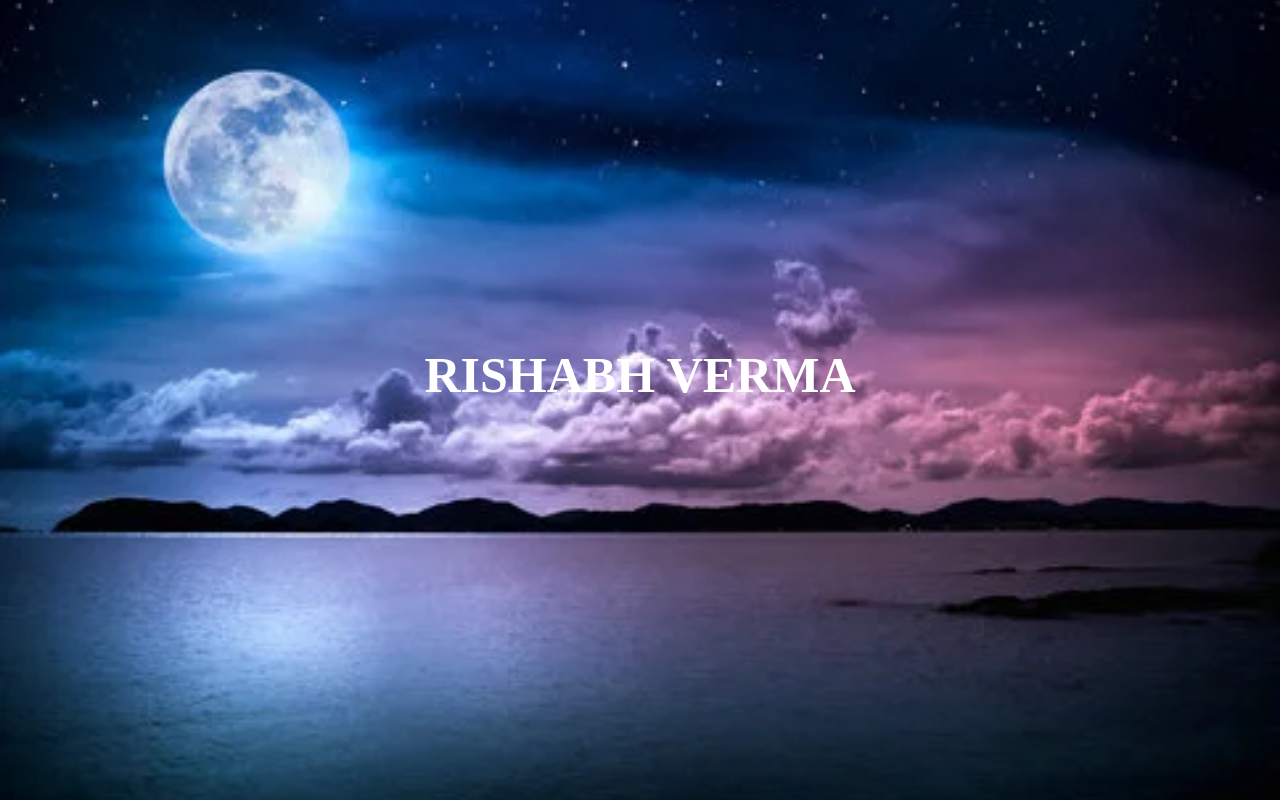
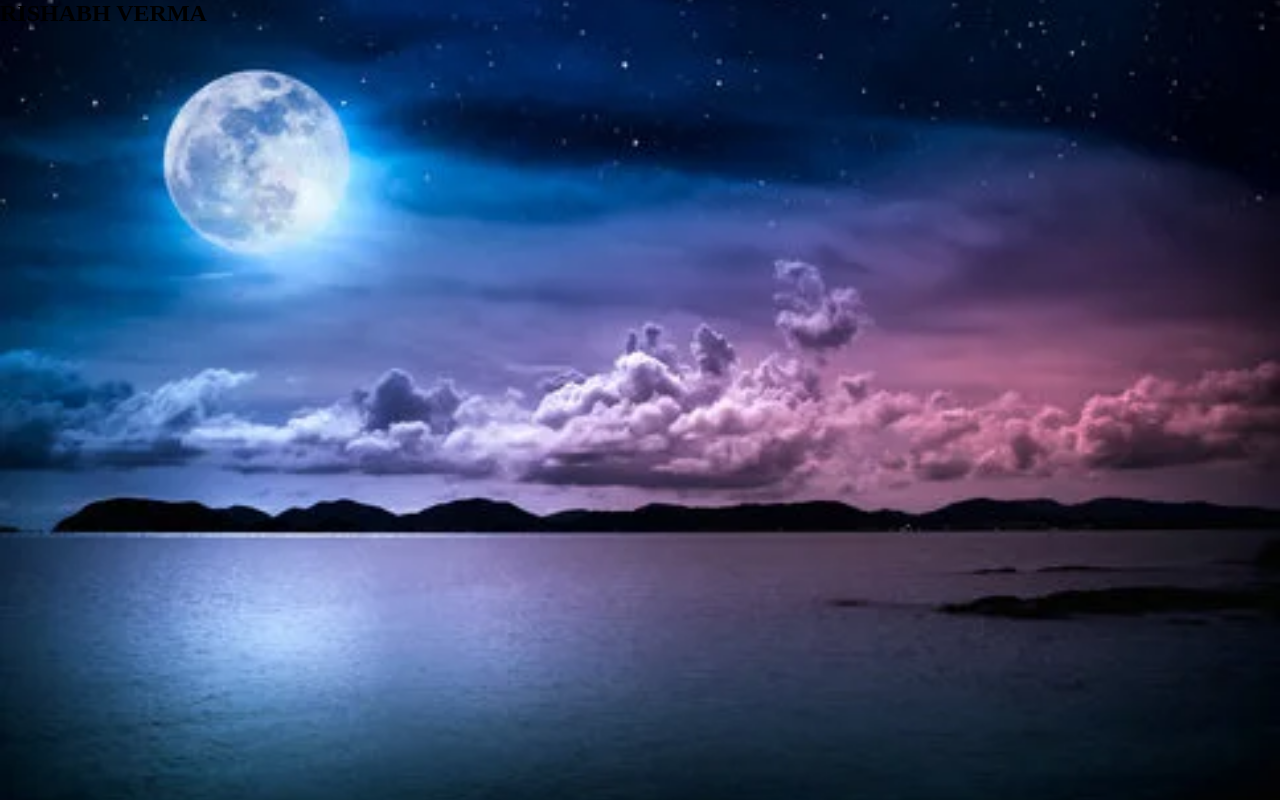
Before and after one commit to rishabhverma-png/demo, a plain HTML site: page index.html in a window 1280 px wide. Drawn offline with Linux system fonts and the light colour scheme; a web font is replaced by a local one.

Commit message:
Change heading from h1 to h2 for RISHABH VERMA

```diff
--- a/index.html
+++ b/index.html
@@ -8,7 +8,7 @@
 </head>
 <body>
     <div class="ram">
-        <h1>RISHABH VERMA</h1>
+        <h2>RISHABH VERMA</h2>
     </div>
 </body>
 </html>
```
